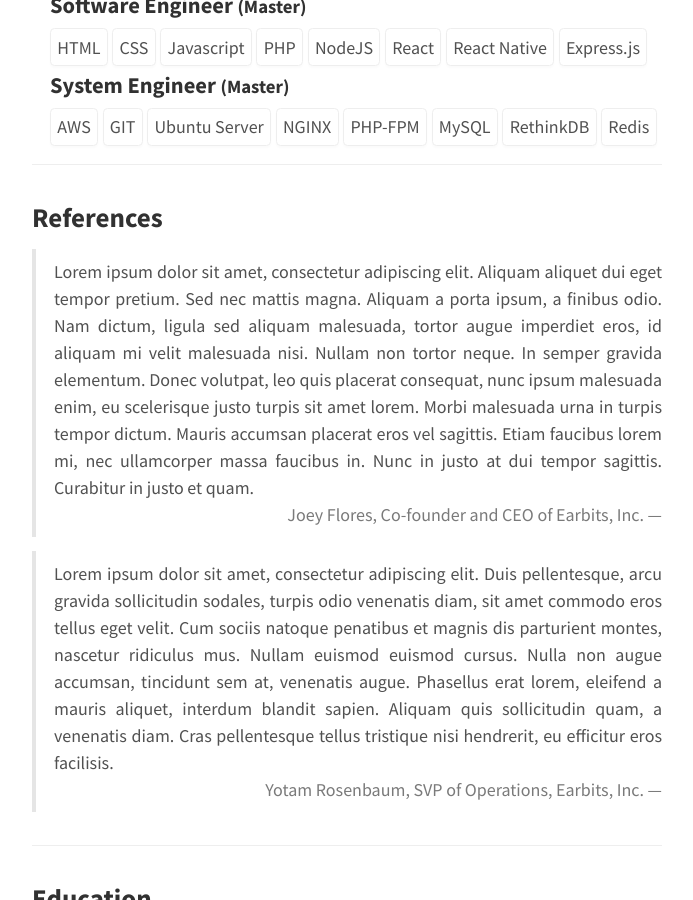
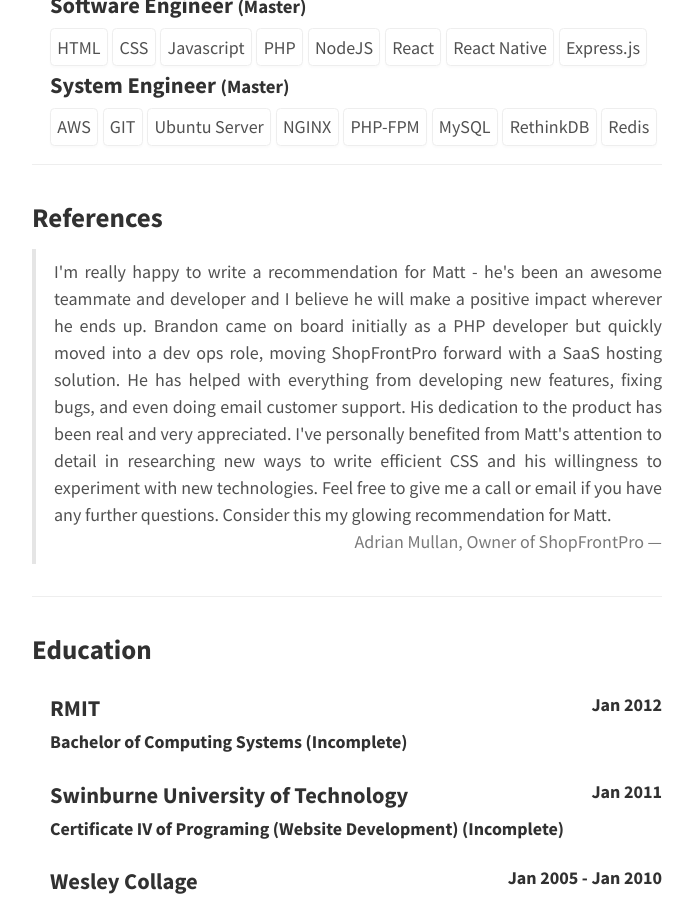
Before and after one commit to icodethings/icodethings.github.io, a Jekyll site: the page built from resume/index.html, in a window 1280 px wide and 900 px high, scrolled down 1302 px. Shown: the whole window, without its empty margins (293-986 px from the left). Built offline with Jekyll 4.4.1, drawn with Linux system fonts in a browser that asks for light colours.

Commit message:
Updating references and print layout

```diff
--- a/_data/resume.json
+++ b/_data/resume.json
@@ -118,12 +118,8 @@
 	],
 	"references": [
 		{
-			"reference": "Lorem ipsum dolor sit amet, consectetur adipiscing elit. Aliquam aliquet dui eget tempor pretium. Sed nec mattis magna. Aliquam a porta ipsum, a finibus odio. Nam dictum, ligula sed aliquam malesuada, tortor augue imperdiet eros, id aliquam mi velit malesuada nisi. Nullam non tortor neque. In semper gravida elementum. Donec volutpat, leo quis placerat consequat, nunc ipsum malesuada enim, eu scelerisque justo turpis sit amet lorem. Morbi malesuada urna in turpis tempor dictum. Mauris accumsan placerat eros vel sagittis. Etiam faucibus lorem mi, nec ullamcorper massa faucibus in. Nunc in justo at dui tempor sagittis. Curabitur in justo et quam.",
-			"name": "Joey Flores, Co-founder and CEO of Earbits, Inc."
-		},
-		{
-			"reference": "Lorem ipsum dolor sit amet, consectetur adipiscing elit. Duis pellentesque, arcu gravida sollicitudin sodales, turpis odio venenatis diam, sit amet commodo eros tellus eget velit. Cum sociis natoque penatibus et magnis dis parturient montes, nascetur ridiculus mus. Nullam euismod euismod cursus. Nulla non augue accumsan, tincidunt sem at, venenatis augue. Phasellus erat lorem, eleifend a mauris aliquet, interdum blandit sapien. Aliquam quis sollicitudin quam, a venenatis diam. Cras pellentesque tellus tristique nisi hendrerit, eu efficitur eros facilisis.",
-			"name": "Yotam Rosenbaum, SVP of Operations, Earbits, Inc."
+			"reference": "I'm really happy to write a recommendation for Matt - he's been an awesome teammate and developer and I believe he will make a positive impact wherever he ends up. Brandon came on board initially as a PHP developer but quickly moved into a dev ops role, moving ShopFrontPro forward with a SaaS hosting solution. He has helped with everything from developing new features, fixing bugs, and even doing email customer support. His dedication to the product has been real and very appreciated. I've personally benefited from Matt's attention to detail in researching new ways to write efficient CSS and his willingness to experiment with new technologies. Feel free to give me a call or email if you have any further questions. Consider this my glowing recommendation for Matt.",
+			"name": "Adrian Mullan, Owner of ShopFrontPro"
 		}
 	]
 }
--- a/_layouts/resume.html
+++ b/_layouts/resume.html
@@ -4,7 +4,7 @@ bodyclass: resume-page
 ---
 
 <div class="print-warning">
-	Thanks for printing my resume! To view the latest version visit: http://icodethin.gs/resume/
+	To view the latest version visit: http://icodethin.gs/resume/
 </div>
 
 <div class="print-button">
```
